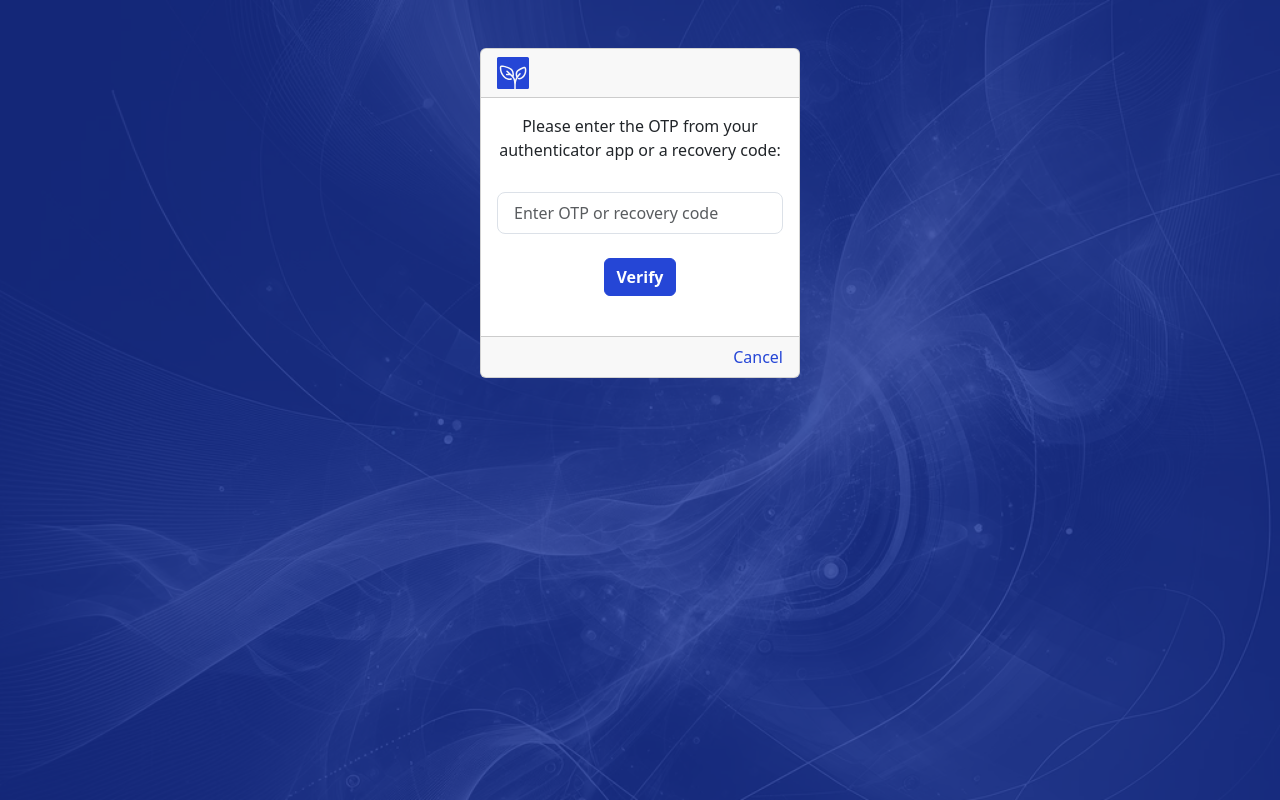
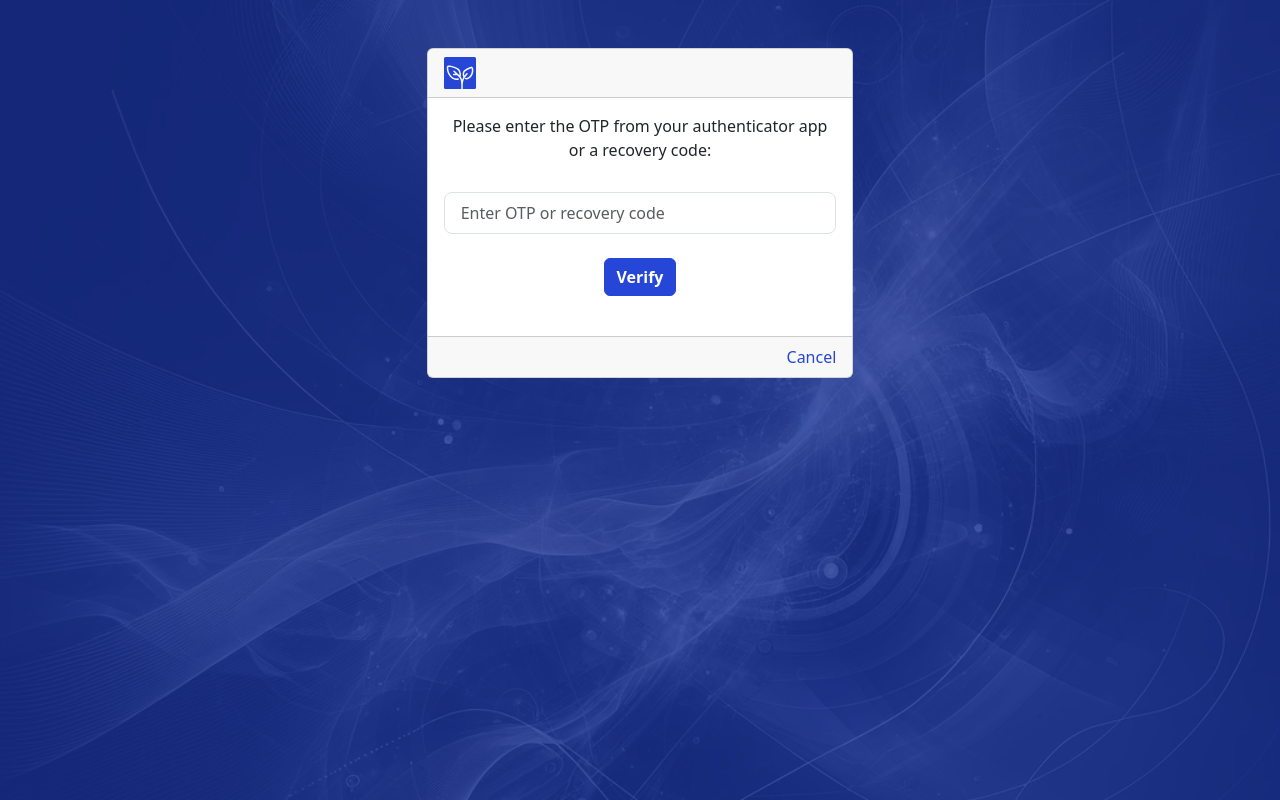
Before and after one commit to ggrande4/laravel11-bootstrap5-vue3-starter-kit, a Laravel app: page /2fa in a window 1280 px wide. Run offline with Laravel 12, Linux system fonts and the light colour scheme; style sheets or scripts are compiled from the project's sources; some libraries are stand-ins or nearby versions.

Commit message:
Some refinements to the authorization forms styles

```diff
--- a/app/Http/Controllers/Auth/AccountSettingsController.php
+++ b/app/Http/Controllers/Auth/AccountSettingsController.php
@@ -23,7 +23,7 @@ class AccountSettingsController extends Controller
         $user = Auth::user();
         $user->two_factor_secret = $google2fa->generateSecretKey();
 
-        // Generazione dei codici di recupero
+        // recovery codes
         $recoveryCodes = collect(range(1, 10))->map(function () {
             return Str::random(10) . '-' . Str::random(10);
         })->toArray();
--- a/resources/js/layouts/CommonLayout.vue
+++ b/resources/js/layouts/CommonLayout.vue
@@ -17,7 +17,7 @@ const classContainer = computed(() => {
     return {
         "sidebar-o": authStore.isAuthenticated,
         "sidebar-dark":true,
-        "page-header-fixed": true,
+        "page-header-fixed":false,
     };
 });
 </script>
--- a/resources/views/auth/confirm-password.blade.php
+++ b/resources/views/auth/confirm-password.blade.php
@@ -1,7 +1,7 @@
 <x-auth-layout>
     <div class="bg-image" style="background-image: url({{ asset('assets/media/images/image1.webp') }})">
         <div class="row g-0 justify-content-center bg-primary-dark-op vh-100">
-            <div class="col-md-3 mt-5">
+            <div class="col-md-7 col-lg-5 col-xl-4 col-xxl-3 mt-5">
                 <div class="card">
                     <div class="card-header text-left text-primary">
                         <svg version="1.0" xmlns="http://www.w3.org/2000/svg" viewBox="0 0 200 200" height="2em" width="2em" class="logo-image" fill="currentColor">
--- a/resources/views/auth/forgot-password.blade.php
+++ b/resources/views/auth/forgot-password.blade.php
@@ -1,7 +1,7 @@
 <x-auth-layout>
     <div class="bg-image" style="background-image: url({{ asset('assets/media/images/image2.webp') }})">
         <div class="row g-0 justify-content-center bg-primary-dark-op mvh-100">
-            <div class="col-md-4 mt-5">
+            <div class="col-md-7 col-lg-5 col-xl-4 col-xxl-3 mt-5">
                 <div class="card">
                     <div class="card-header text-left text-primary">
                         <svg version="1.0" xmlns="http://www.w3.org/2000/svg" viewBox="0 0 200 200" height="2em" width="2em" class="logo-image" fill="currentColor">
--- a/resources/views/auth/login.blade.php
+++ b/resources/views/auth/login.blade.php
@@ -1,7 +1,7 @@
 <x-auth-layout>
     <div class="bg-image" style="background-image: url({{ asset('assets/media/images/image1.webp') }})">
         <div class="row g-0 justify-content-center bg-primary-dark-op mvh-100">
-            <div class="col-md-3 mt-5">
+            <div class="col-md-7 col-lg-5 col-xl-4 col-xxl-3 mt-5">
                 <div class="card">
                     <div class="card-header text-left text-primary">
                         <svg version="1.0" xmlns="http://www.w3.org/2000/svg" viewBox="0 0 200 200" height="2em" width="2em" class="logo-image" fill="currentColor">
--- a/resources/views/auth/register.blade.php
+++ b/resources/views/auth/register.blade.php
@@ -1,7 +1,7 @@
 <x-auth-layout>
     <div class="bg-image" style="background-image: url({{ asset('assets/media/images/image2.webp') }});">
         <div class="row g-0 justify-content-center bg-primary-dark-op mvh-100">
-            <div class="col-md-3 mt-5">
+            <div class="col-md-7 col-lg-5 col-xl-4 col-xxl-3 mt-5">
                 <div class="card">
                     <div class="card-header text-left text-primary">
                         <svg version="1.0" xmlns="http://www.w3.org/2000/svg" viewBox="0 0 200 200" height="2em" width="2em" class="logo-image" fill="currentColor">
--- a/resources/views/auth/reset-password.blade.php
+++ b/resources/views/auth/reset-password.blade.php
@@ -1,7 +1,7 @@
 <x-auth-layout>
     <div class="bg-image" style="background-image: url({{ asset('assets/media/images/image2.webp') }})">
         <div class="row g-0 justify-content-center bg-primary-dark-op mvh-100">
-            <div class="col-md-3 mt-5">
+            <div class="col-md-7 col-lg-5 col-xl-4 col-xxl-3 mt-5">
                 <div class="card">
                     <div class="card-header text-left text-primary">
                         <svg version="1.0" xmlns="http://www.w3.org/2000/svg" viewBox="0 0 200 200" height="2em" width="2em" class="logo-image" fill="currentColor">
--- a/resources/views/auth/twoFactor.blade.php
+++ b/resources/views/auth/twoFactor.blade.php
@@ -1,7 +1,7 @@
 <x-auth-layout>
     <div class="bg-image" style="background-image: url({{ asset('assets/media/images/image1.webp') }});">
         <div class="row g-0 justify-content-center bg-primary-dark-op mvh-100">
-            <div class="col-md-3 mt-5">
+            <div class="col-md-7 col-lg-5 col-xl-4 col-xxl-3 mt-5">
                 <div class="card">
                     <div class="card-header text-left text-primary">
                         <svg version="1.0" xmlns="http://www.w3.org/2000/svg" viewBox="0 0 200 200" height="2em" width="2em" class="logo-image" fill="currentColor">
--- a/resources/views/auth/verify-email.blade.php
+++ b/resources/views/auth/verify-email.blade.php
@@ -1,7 +1,7 @@
 <x-auth-layout>
     <div class="bg-image" style="background-image: url({{ asset('assets/media/images/image1.webp') }});">
         <div class="row g-0 justify-content-center bg-primary-dark-op mvh-100">
-            <div class="col-md-3 mt-5">
+            <div class="col-md-7 col-lg-5 col-xl-4 col-xxl-3 mt-5">
                 <div class="card">
                     <div class="card-header text-left text-primary">
                         <svg version="1.0" xmlns="http://www.w3.org/2000/svg" viewBox="0 0 200 200" height="2em" width="2em" class="logo-image" fill="currentColor">
```
